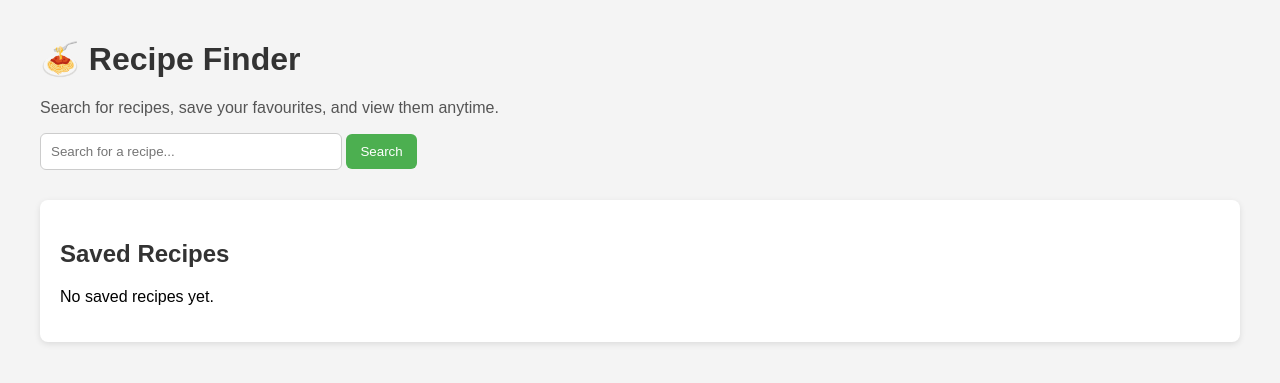
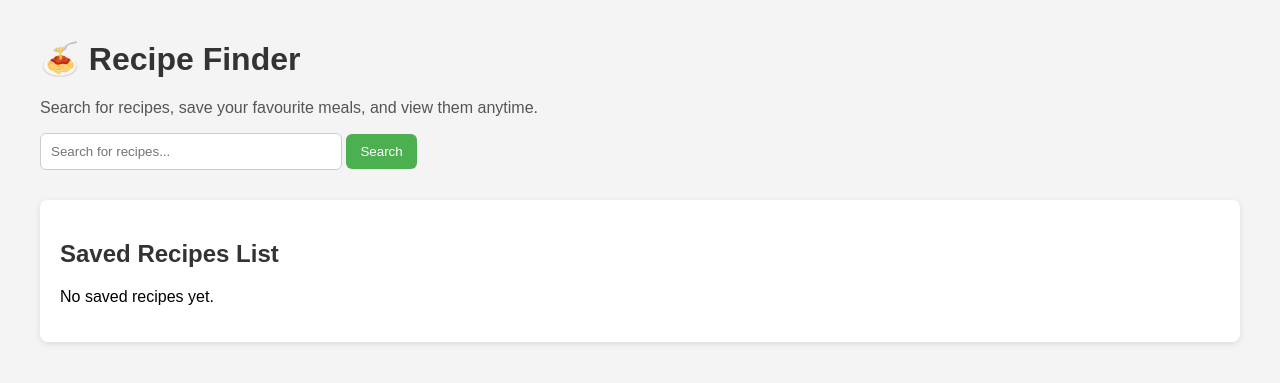
Before and after one commit to ella-mccoy/FlaskProject6, a Flask app: page / in a window 1280 px wide. Shown: the top 383 px of the page. Run offline with Flask 3, Linux system fonts and the light colour scheme; data that the repository does not hold is empty; some libraries are stand-ins or nearby versions.

Commit message:
Update intro text wording

```diff
--- a/templates/index.html
+++ b/templates/index.html
@@ -71,10 +71,10 @@
 <body>
 
     <h1>🍝 Recipe Finder</h1>
-    <p class="intro">Search for recipes, save your favourites, and view them anytime.</p>
+    <p class="intro">Search for recipes, save your favourite meals, and view them anytime.</p>
 
     <form method="POST">
-        <input type="text" name="meal" placeholder="Search for a recipe..." value="{{ query }}">
+        <input type="text" name="meal" placeholder="Search for recipes..." value="{{ query }}">
         <button type="submit">Search</button>
     </form>
 
@@ -104,7 +104,7 @@
     {% endif %}
 
     <div class="saved-box">
-        <h2>Saved Recipes</h2>
+        <h2>Saved Recipes List</h2>
 
         {% if saved_recipes %}
             <ul>
```
